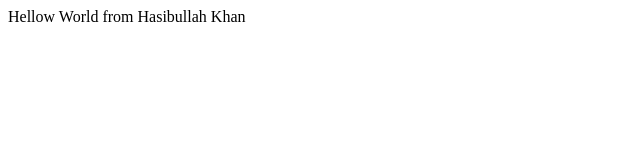
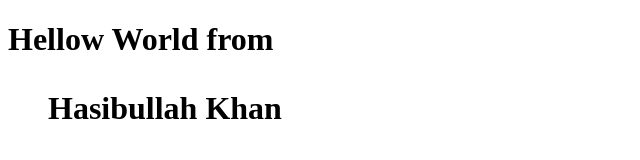
Before and after one commit to hasibullahkhan/bootcamp2020-Eng, a plain HTML site: page index.html in a window 1280 px wide. Shown: the whole page, without its empty margins (0-640 px from the left). Drawn offline with Linux system fonts and the light colour scheme.

Commit message:
Update index.html
update index.html

```diff
--- a/index.html
+++ b/index.html
@@ -5,7 +5,7 @@
 </head>
 <body>
     <div>
-        Hellow World from Hasibullah Khan
+     <h1><centre>Hellow World from <ul><b>Hasibullah Khan</b></ul></centre></h1>
     </div>
 </body>
 </html>
```
